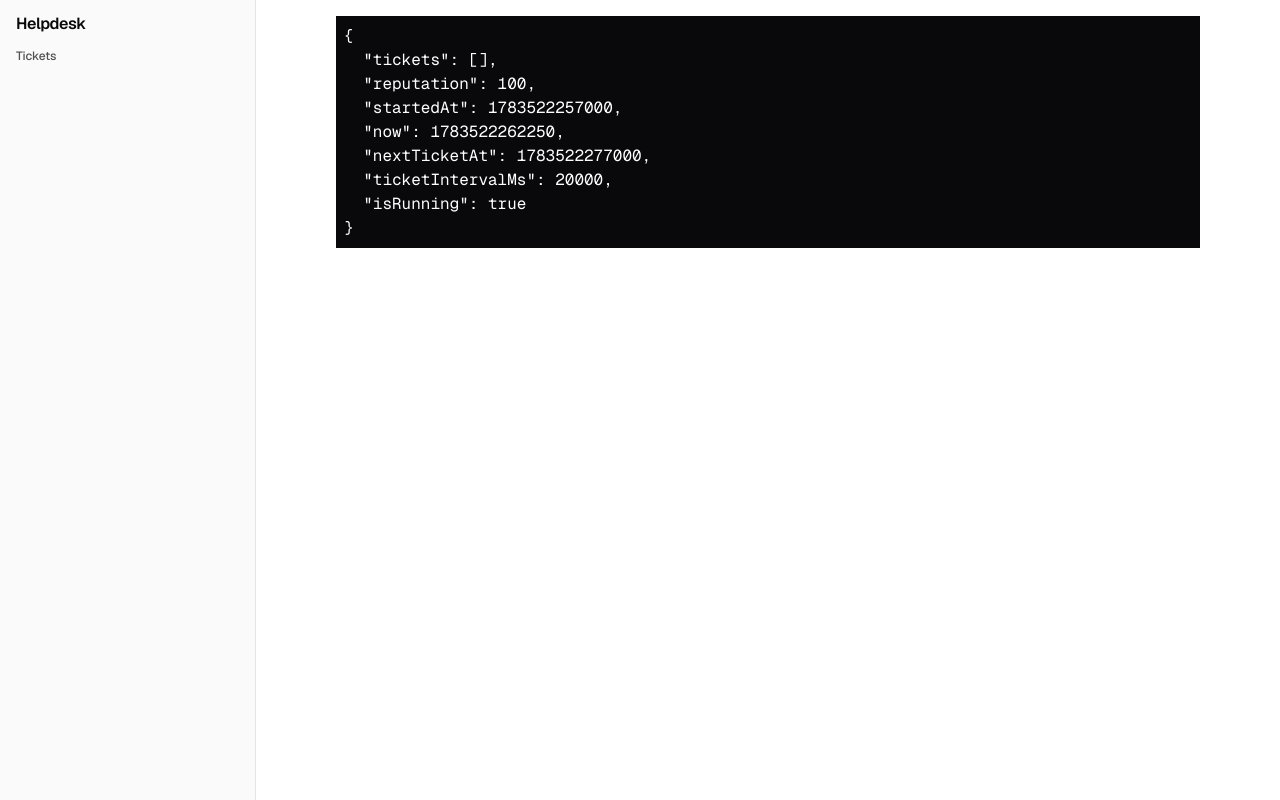
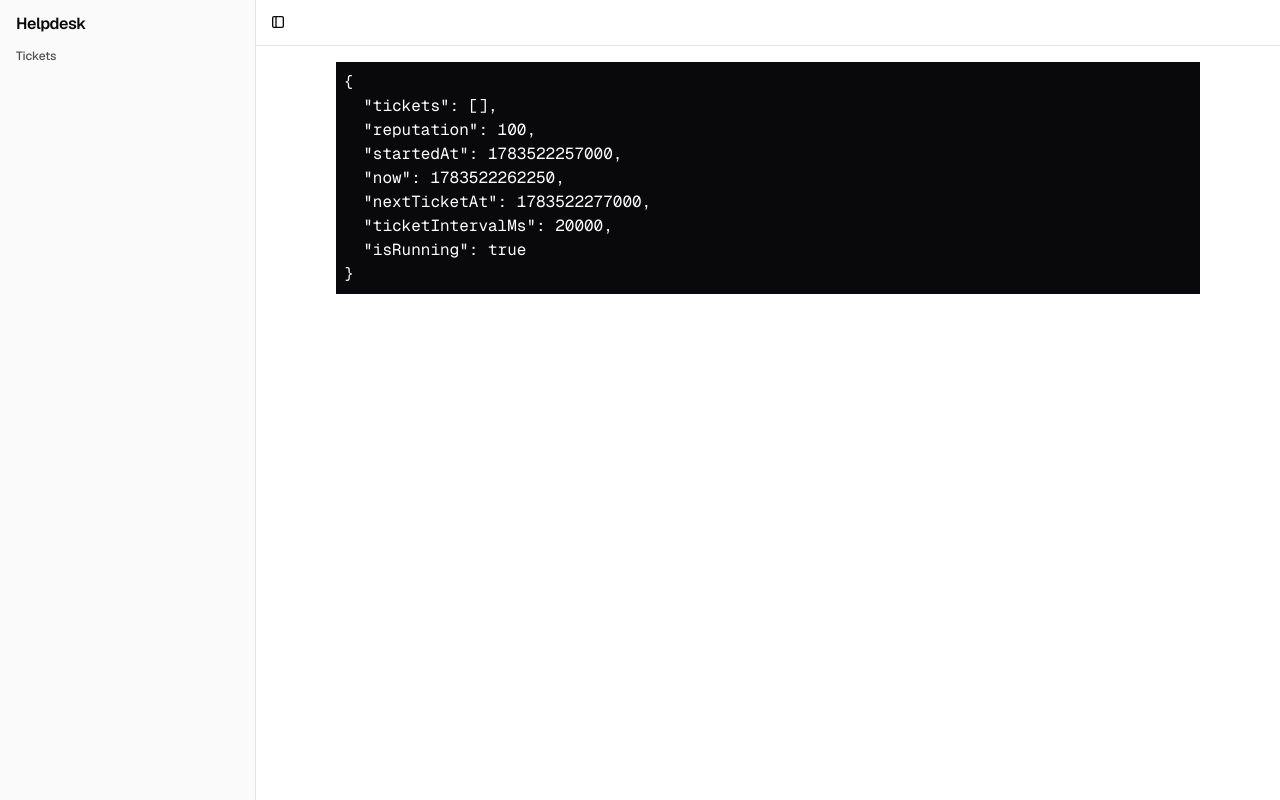
Before and after one commit to jameblai/helpdesk, a Next.js app: page / in a window 1280 px wide. Built offline with nearby package versions, Linux system fonts and the light colour scheme.

Commit message:
Add GameTopBar

```diff
--- a/components/GameLayout.tsx
+++ b/components/GameLayout.tsx
@@ -1,6 +1,7 @@
 import { GameLoop } from "./GameLoop";
 import { GameSidebar } from "./GameSidebar";
 import { SidebarInset, SidebarProvider } from "./ui/sidebar";
+import { GameTopBar } from "./GameTopBar";
 
 export function GameLayout({ children }: { children: React.ReactNode }) {
   return (
@@ -8,7 +9,10 @@ export function GameLayout({ children }: { children: React.ReactNode }) {
       <GameLoop />
       <SidebarProvider>
         <GameSidebar />
-        <SidebarInset>{children}</SidebarInset>
+        <SidebarInset>
+          <GameTopBar />
+          {children}
+        </SidebarInset>
       </SidebarProvider>
     </>
   );
--- /dev/null
+++ b/components/GameTopBar.tsx
@@ -0,0 +1,12 @@
+import { IconLayoutSidebar } from "@tabler/icons-react";
+import { SidebarTrigger } from "./ui/sidebar";
+
+export function GameTopBar() {
+  return (
+    <div className="border-b p-2">
+      <SidebarTrigger>
+        <IconLayoutSidebar /><span className="sr-only">Toggle Sidebar</span>
+      </SidebarTrigger>
+    </div>
+  );
+}
```
